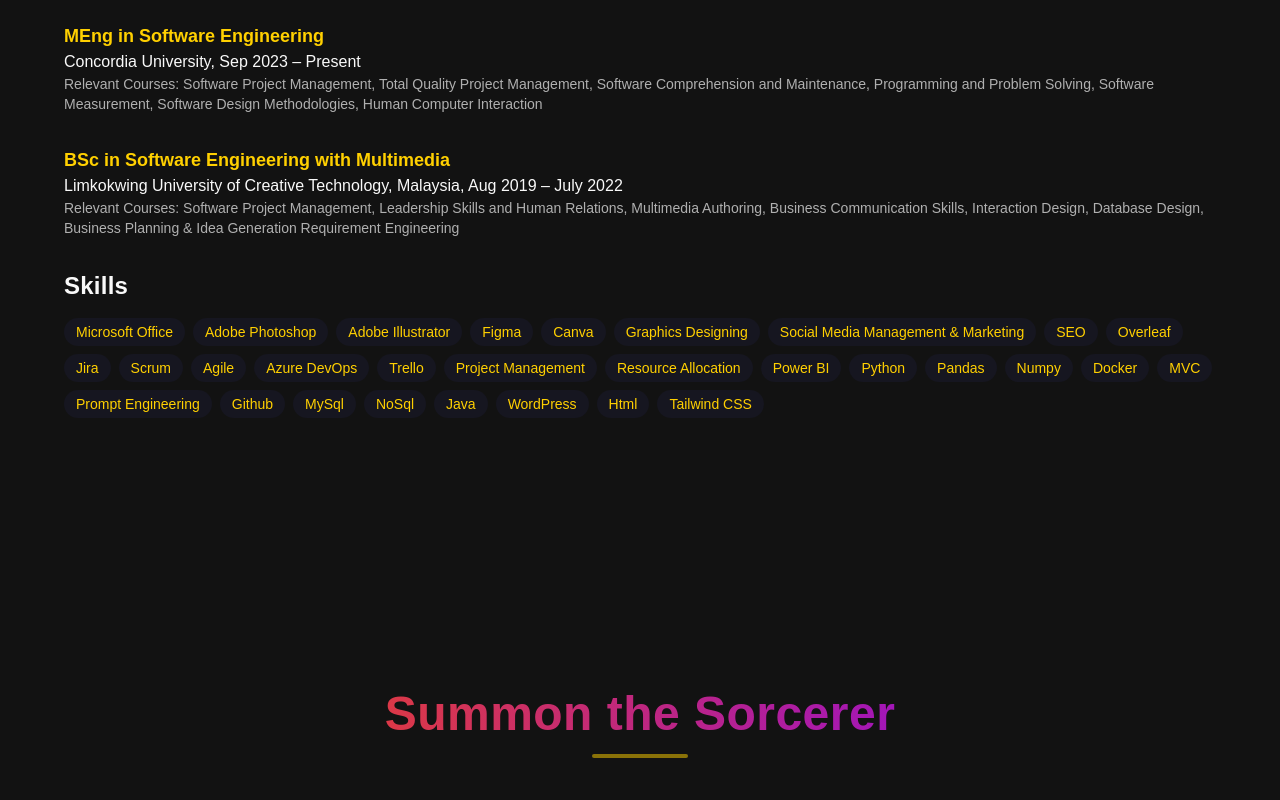
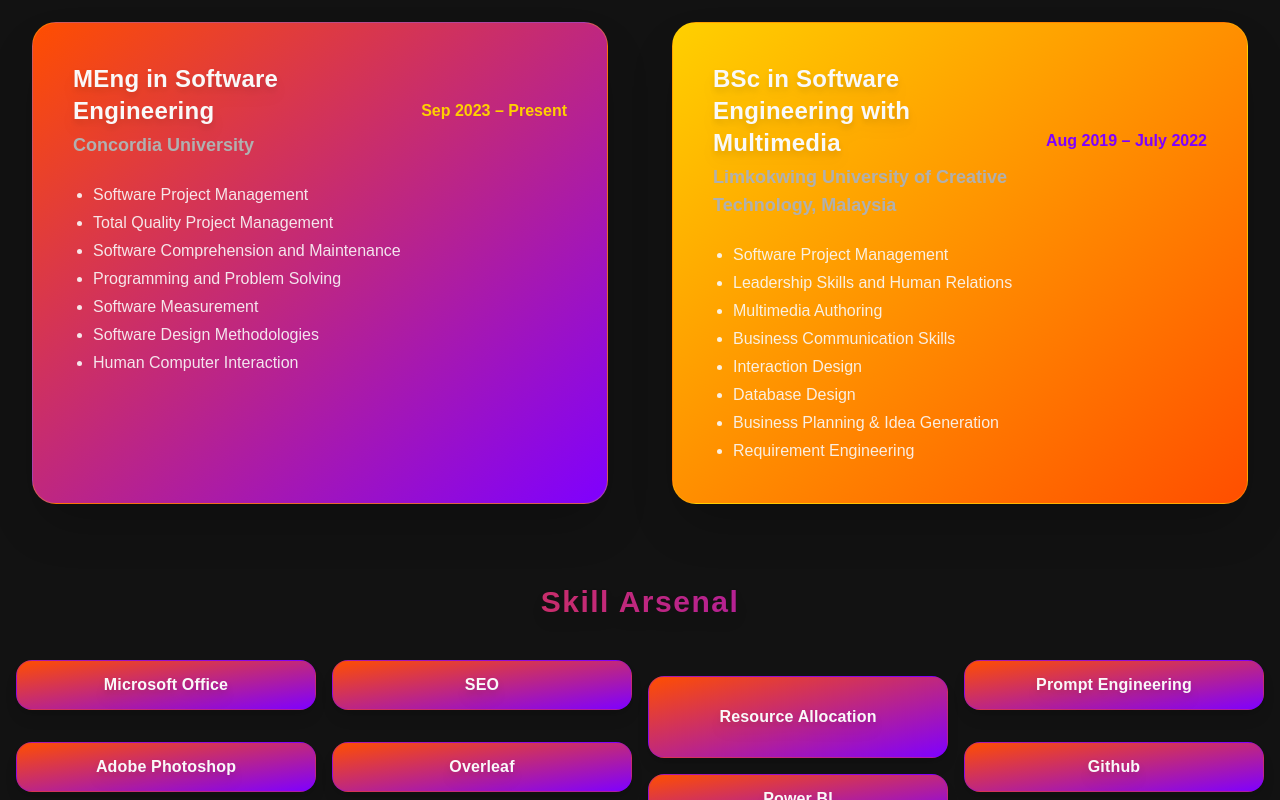
Before and after one commit to mahimrahman/Portfolio-JJKxDS-Themed, a React (Create React App) app: page / in a window 1280 px wide. Shown: the part 5980-6780 px from the top of the page. Built offline with nearby package versions, Linux system fonts and the light colour scheme.

Commit message:
updated training

```diff
--- a/src/components/Contact.tsx
+++ b/src/components/Contact.tsx
@@ -122,7 +122,6 @@ const Contact: React.FC = () => {
               <h3 className="text-2xl font-bold text-snow-white mb-4">Location</h3>
               <p className="text-ash-gray">
                 Montreal, QC, Canada<br />
-                <span className='block'>Phone: <a href="tel:+14385965091" className="text-zenitsu-lightning">+1 438 596 5091</a></span>
                 <span className='block'>Email: <a href="mailto:mahimrk.a@gmail.com" className="text-zenitsu-lightning">mahimrk.a@gmail.com</a></span>
               </p>
             </div>
--- a/src/components/Training.tsx
+++ b/src/components/Training.tsx
@@ -1,31 +1,131 @@
 import React from 'react';
+import { motion } from 'framer-motion';
+
+const degrees = [
+  {
+    title: 'MEng in Software Engineering',
+    institution: 'Concordia University',
+    period: 'Sep 2023 – Present',
+    courses: [
+      'Software Project Management',
+      'Total Quality Project Management',
+      'Software Comprehension and Maintenance',
+      'Programming and Problem Solving',
+      'Software Measurement',
+      'Software Design Methodologies',
+      'Human Computer Interaction',
+    ],
+    color: 'from-rengoku-flame to-domain-violet',
+    accent: 'text-zenitsu-lightning',
+  },
+  {
+    title: 'BSc in Software Engineering with Multimedia',
+    institution: 'Limkokwing University of Creative Technology, Malaysia',
+    period: 'Aug 2019 – July 2022',
+    courses: [
+      'Software Project Management',
+      'Leadership Skills and Human Relations',
+      'Multimedia Authoring',
+      'Business Communication Skills',
+      'Interaction Design',
+      'Database Design',
+      'Business Planning & Idea Generation',
+      'Requirement Engineering',
+    ],
+    color: 'from-zenitsu-lightning to-rengoku-flame',
+    accent: 'text-domain-violet',
+  },
+];
+
+const skills = [
+  'Microsoft Office', 'Adobe Photoshop', 'Adobe Illustrator', 'Figma', 'Canva', 'Graphics Designing',
+  'Social Media Management & Marketing', 'SEO', 'Overleaf', 'Jira', 'Scrum', 'Agile', 'Azure DevOps',
+  'Trello', 'Project Management', 'Resource Allocation', 'Power BI', 'Python', 'Pandas', 'Numpy',
+  'Docker', 'MVC', 'Prompt Engineering', 'Github', 'MySql', 'NoSql', 'Java', 'WordPress', 'Html', 'Tailwind CSS',
+];
+
+const cardVariants = {
+  hidden: (i: number) => ({ opacity: 0, y: 40, scale: 0.95 }),
+  visible: (i: number) => ({ opacity: 1, y: 0, scale: 1, transition: { delay: i * 0.2, duration: 0.8, type: 'spring' } }),
+  hover: { scale: 1.03, boxShadow: '0 8px 32px 0 rgba(255,208,0,0.15)' },
+};
+
+const tagVariants = {
+  hidden: { opacity: 0, scale: 0.8, y: 20 },
+  visible: (i: number) => ({ opacity: 1, scale: 1, y: 0, transition: { delay: i * 0.03, duration: 0.4 } }),
+};
 
 const Training: React.FC = () => (
-  <section id="training" className="min-h-screen py-20 px-4 bg-deep-charcoal relative overflow-hidden">
+  <section id="training" className="min-h-screen py-20 px-2 md:px-4 bg-deep-charcoal relative overflow-hidden">
+    {/* Timeline Header */}
     <div className="text-center mb-16">
       <h2 className="text-4xl md:text-5xl font-extrabold mb-4 bg-gradient-to-r from-rengoku-flame to-domain-violet bg-clip-text text-transparent drop-shadow-lg tracking-wider anime-heading">
-        Training
+        Training Journey
       </h2>
       <span className="block w-24 h-1 mx-auto mt-2 bg-zenitsu-lightning rounded-full animate-pulse" />
     </div>
-    <div className="max-w-6xl mx-auto">
-      <div className="mb-8">
-        <div className="text-lg text-zenitsu-lightning font-semibold">MEng in Software Engineering</div>
-        <div className="text-snow-white">Concordia University, Sep 2023 – Present</div>
-        <div className="text-ash-gray text-sm">Relevant Courses: Software Project Management, Total Quality Project Management, Software Comprehension and Maintenance, Programming and Problem Solving, Software Measurement, Software Design Methodologies, Human Computer Interaction</div>
+    {/* Cards Row for Desktop, Stack on Mobile */}
+    <div className="w-full flex flex-col md:flex-row md:justify-center gap-10 md:gap-16 mb-20">
+      {degrees.map((deg, i) => (
+        <motion.div
+          key={deg.title}
+          custom={i}
+          initial="hidden"
+          whileInView="visible"
+          whileHover="hover"
+          viewport={{ once: true, amount: 0.5 }}
+          variants={cardVariants}
+          className={`flex-1 max-w-xl bg-gradient-to-br ${deg.color} p-8 md:p-10 rounded-3xl shadow-2xl border border-zenitsu-lightning/30 hover:border-zenitsu-lightning/80 transition-all duration-300 relative z-10 flex flex-col gap-2`}
+        >
+          <div className="flex flex-col md:flex-row md:items-center justify-between mb-2 gap-2">
+            <div>
+              <h3 className="text-xl md:text-2xl font-bold text-snow-white mb-1 anime-heading drop-shadow-lg">{deg.title}</h3>
+              <p className="text-ash-gray text-base md:text-lg font-semibold">{deg.institution}</p>
+            </div>
+            <span className={`mt-2 md:mt-0 font-semibold whitespace-nowrap ${deg.accent}`}>{deg.period}</span>
+          </div>
+          <ul className="list-disc pl-5 text-snow-white/90 text-sm md:text-base mt-2 space-y-1">
+            {deg.courses.map((course) => (
+              <li key={course}>{course}</li>
+            ))}
+          </ul>
+        </motion.div>
+      ))}
+    </div>
+    {/* Skills Arsenal */}
+    <motion.div
+      className="w-full mt-4"
+      initial="hidden"
+      whileInView="visible"
+      viewport={{ once: true }}
+    >
+      <h3 className="text-2xl md:text-3xl font-bold mb-10 text-center tracking-wider anime-heading bg-gradient-to-r from-rengoku-flame to-domain-violet bg-clip-text text-transparent drop-shadow-lg">
+        Skill Arsenal
+      </h3>
+      {/* Unique Masonry Grid Layout for Skills */}
+      <div className="w-full flex justify-center">
+        <div className="columns-2 sm:columns-3 md:columns-4 gap-4 [column-fill:_balance]"><div className="flex flex-wrap gap-4 justify-center">
+          {skills.map((skill, i) => (
+            <motion.div
+              key={skill}
+              custom={i}
+              variants={tagVariants}
+              className="inline-block w-full mb-4 px-4 py-3 text-xs md:text-base bg-gradient-to-br from-rengoku-flame to-domain-violet text-snow-white rounded-2xl shadow-lg font-bold flex items-center justify-center select-none transition-all duration-200 border border-domain-violet/30 cursor-pointer anime-heading"
+              whileHover={{
+                scale: 1.08,
+                background: 'linear-gradient(135deg, #FFD000 0%, #3A86FF 100%)',
+                color: '#fff',
+                boxShadow: '0 0 16px #FFD00055',
+                borderColor: '#FFD000',
+              }}
+              style={{ color: 'inherit' }}
+            >
+              <span className="drop-shadow-lg text-center w-full">{skill}</span>
+            </motion.div>
+          ))}
+        </div></div>
       </div>
-      <div className="mb-8">
-        <div className="text-lg text-zenitsu-lightning font-semibold">BSc in Software Engineering with Multimedia</div>
-        <div className="text-snow-white">Limkokwing University of Creative Technology, Malaysia, Aug 2019 – July 2022</div>
-        <div className="text-ash-gray text-sm">Relevant Courses: Software Project Management, Leadership Skills and Human Relations, Multimedia Authoring, Business Communication Skills, Interaction Design, Database Design, Business Planning & Idea Generation Requirement Engineering</div>
-      </div>
-      <h3 className="text-2xl font-bold text-snow-white mt-8 mb-4">Skills</h3>
-      <div className="flex flex-wrap gap-2">
-        {['Microsoft Office', 'Adobe Photoshop', 'Adobe Illustrator', 'Figma', 'Canva', 'Graphics Designing', 'Social Media Management & Marketing', 'SEO', 'Overleaf', 'Jira', 'Scrum', 'Agile', 'Azure DevOps', 'Trello', 'Project Management', 'Resource Allocation', 'Power BI', 'Python', 'Pandas', 'Numpy', 'Docker', 'MVC', 'Prompt Engineering', 'Github', 'MySql', 'NoSql', 'Java', 'WordPress', 'Html', 'Tailwind CSS'].map(skill => (
-          <span key={skill} className="px-3 py-1 text-sm bg-ghost-black/50 text-zenitsu-lightning rounded-full">{skill}</span>
-        ))}
-      </div>
-    </div>
+    </motion.div>
   </section>
 );
 
```
